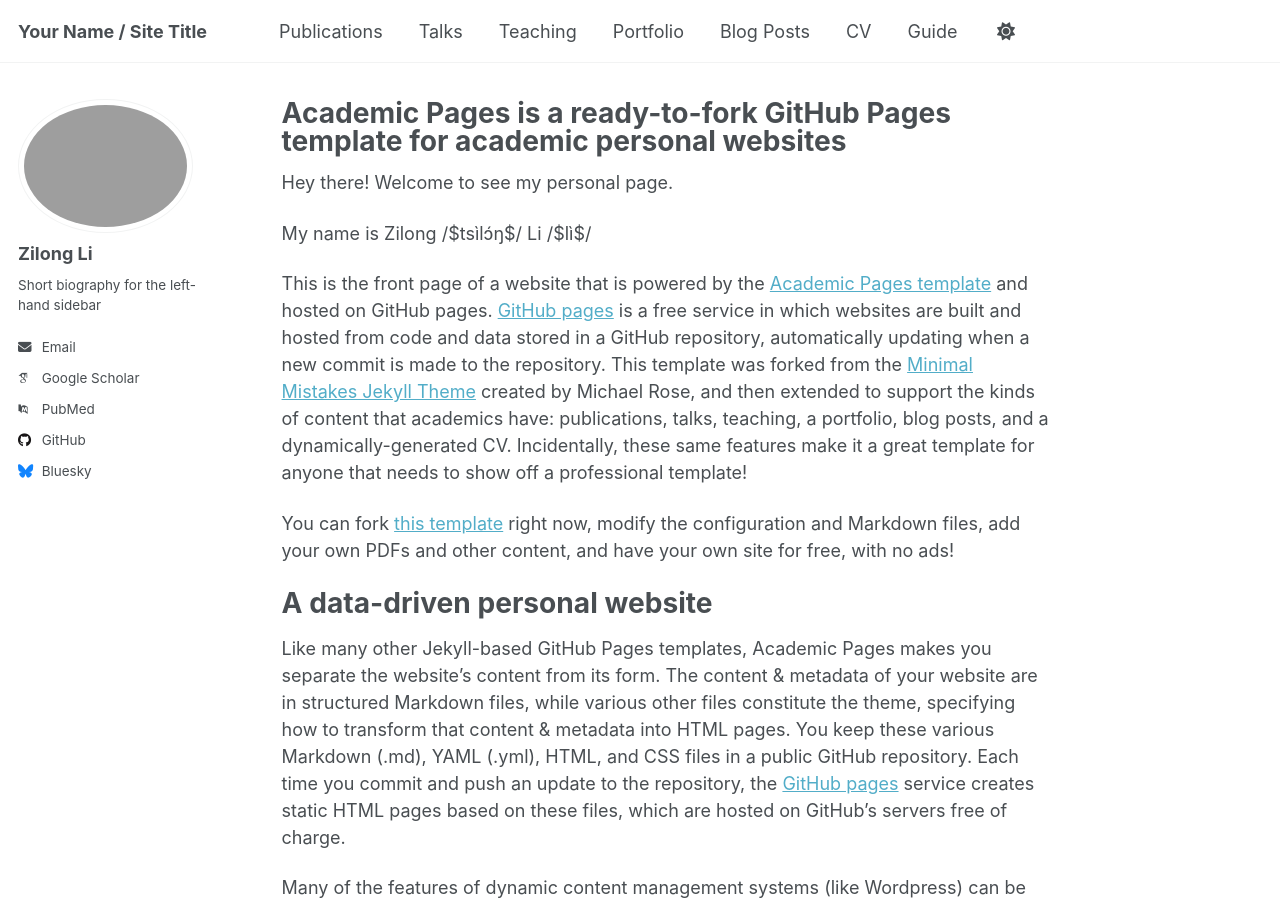
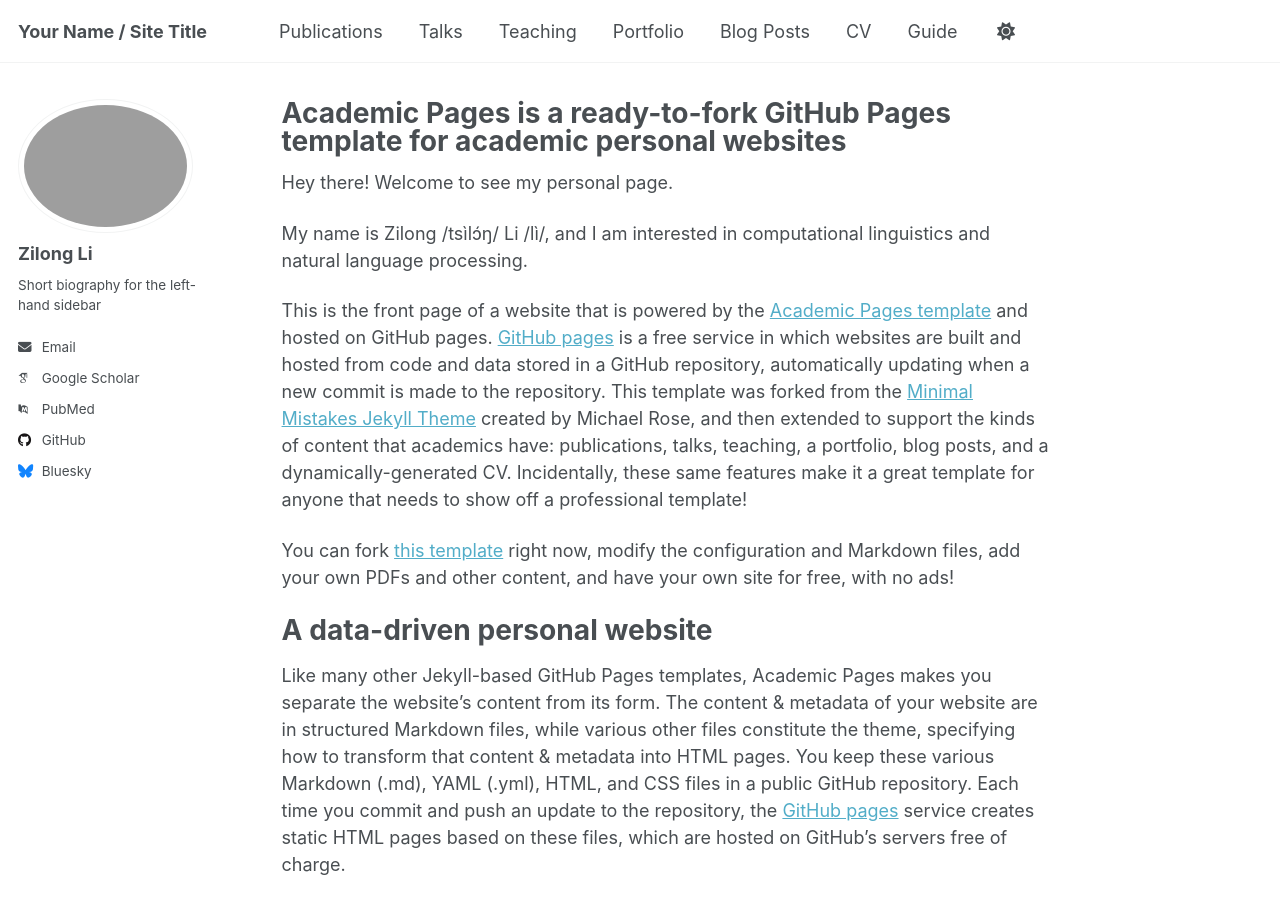
Before and after one commit to shiryusann/shiryusann.github.io, a Jekyll site: the page built from _pages/about.md, in a window 1280 px wide and 900 px high. Built offline with Jekyll 4.4.1, drawn with Linux system fonts in a browser that asks for light colours; some web fonts are replaced; a script that is not in the unit is left out.

Commit message:
Update about.md

```diff
--- a/_pages/about.md
+++ b/_pages/about.md
@@ -9,7 +9,7 @@ redirect_from:
 
 Hey there! Welcome to see my personal page.
 
-My name is Zilong /$tsìlɔ́ŋ$/ Li /$lì$/
+My name is Zilong /tsìlɔ́ŋ/ Li /lì/, and I am interested in computational linguistics and natural language processing.
 
 This is the front page of a website that is powered by the [Academic Pages template](https://github.com/academicpages/academicpages.github.io) and hosted on GitHub pages. [GitHub pages](https://pages.github.com) is a free service in which websites are built and hosted from code and data stored in a GitHub repository, automatically updating when a new commit is made to the repository. This template was forked from the [Minimal Mistakes Jekyll Theme](https://mmistakes.github.io/minimal-mistakes/) created by Michael Rose, and then extended to support the kinds of content that academics have: publications, talks, teaching, a portfolio, blog posts, and a dynamically-generated CV. Incidentally, these same features make it a great template for anyone that needs to show off a professional template!
 
```
